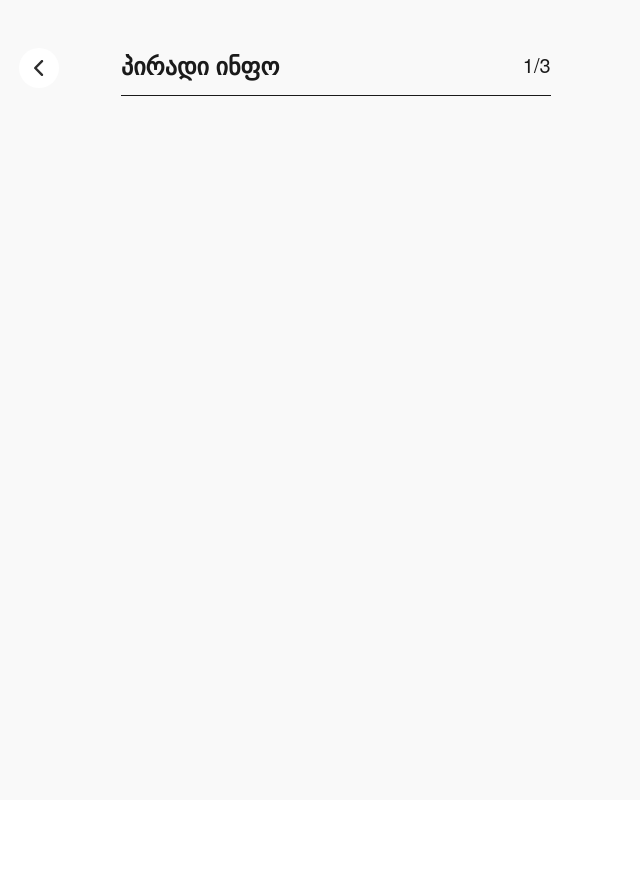
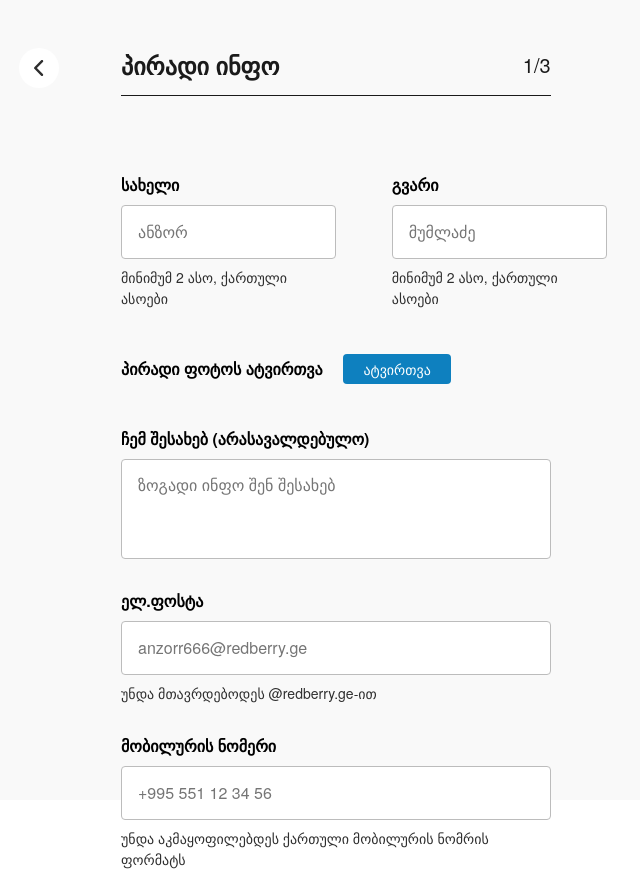
Before and after one commit to nsher888/RB-assignment, a plain HTML site: page personal.html in a window 1280 px wide. Shown: the whole page, without its empty margins (29-669 px from the left). Before the commit the page ends 800 px from the top, so only its background shows below. Drawn offline with Linux system fonts and the light colour scheme; a web font is replaced by a local one.

Commit message:
add personal info page markup

```diff
--- a/personal.html
+++ b/personal.html
@@ -19,6 +19,76 @@
 				<h2>პირადი ინფო</h2>
 				<p>1/3</p>
 			</div>
+
+			<form action="" class="form">
+				<div class="first-row">
+					<div class="flex-column">
+						<label for="fname" class="label-c">სახელი</label>
+						<input
+							type="text"
+							id="fname"
+							class="fname text-input-c"
+							placeholder="ანზორ"
+						/>
+						<p class="hint-c">მინიმუმ 2 ასო, ქართული ასოები</p>
+					</div>
+
+					<div class="flex-column">
+						<label for="lname" class="label-c">გვარი</label>
+						<input
+							type="text"
+							id="lname"
+							class="lname text-input-c"
+							placeholder="მუმლაძე"
+						/>
+						<p class="hint-c">მინიმუმ 2 ასო, ქართული ასოები</p>
+					</div>
+				</div>
+
+				<div class="file-upload">
+					<label for="file" class="label-c"
+						>პირადი ფოტოს ატვირთვა</label
+					>
+					<input type="file" id="file" class="file" />
+					<label for="file" class="upload-btn">ატვირთვა</label>
+				</div>
+
+				<div class="flex-column mb-3">
+					<label for="about" class="label-c"
+						>ჩემ შესახებ (არასავალდებულო)</label
+					>
+					<textarea
+						name="about"
+						id="about"
+						class="about text-input-c"
+						placeholder="ზოგადი ინფო შენ შესახებ"
+					></textarea>
+				</div>
+
+				<div class="flex-column mb-3">
+					<label for="email" class="label-c">ელ.ფოსტა</label>
+					<input
+						type="email"
+						id="email"
+						class="email text-input-c"
+						placeholder="anzorr666@redberry.ge"
+					/>
+					<p class="hint-c">უნდა მთავრდებოდეს @redberry.ge-ით</p>
+				</div>
+
+				<div class="flex-column mb-3">
+					<label for="phone" class="label-c">მობილურის ნომერი</label>
+					<input
+						type="tel"
+						id="phone"
+						class="phone text-input-c"
+						placeholder="+995 551 12 34 56"
+					/>
+					<p class="hint-c">
+						უნდა აკმაყოფილებდეს ქართული მობილურის ნომრის ფორმატს
+					</p>
+				</div>
+			</form>
 		</div>
 		<div class="right-container"></div>
 	</body>
--- a/scss/pages/_common.scss
+++ b/scss/pages/_common.scss
@@ -46,3 +46,96 @@
 	left: 4.8rem;
 	top: 4.8rem;
 }
+
+// SHORTHAND STYLES
+.flex-column {
+	display: flex;
+	flex-direction: column;
+	gap: 0.8rem;
+}
+
+.mb-3 {
+	margin-bottom: 3rem;
+}
+
+// PERSONAL PAGE _ STYLES
+
+.form {
+	padding-top: 7.7rem;
+}
+
+.first-row {
+	display: flex;
+	gap: 5.6rem;
+
+	& > div {
+		width: 50%;
+	}
+
+	margin-bottom: 4.8rem;
+}
+
+.label-c {
+	font-size: 1.6rem;
+	color: #000000;
+	font-weight: bold;
+	pointer-events: none;
+}
+
+.text-input-c {
+	border: 1px solid #bcbcbc;
+	border-radius: 4px;
+	padding: 1.4rem 1.6rem;
+	font-size: 1.6rem;
+	color: rgba(0, 0, 0, 0.6);
+	outline: none;
+}
+
+.text-input-c:hover,
+.text-input-c:focus {
+	box-shadow: inset 0 0 0 1px #bcbcbc;
+	color: #000000;
+}
+
+.text-input-c:hover::placeholder,
+.text-input-c:focus::placeholder {
+	color: #000000;
+}
+
+.hint-c {
+	font-size: 1.4rem;
+	color: #2e2e2e;
+}
+
+.about {
+	overflow: auto;
+	outline: none;
+
+	-webkit-box-shadow: none;
+	-moz-box-shadow: none;
+	box-shadow: none;
+
+	/*remove the resize handle on the bottom right*/
+	resize: none;
+
+	height: 10rem;
+	padding: 1.3rem 1.6rem;
+}
+
+.file-upload {
+	margin-bottom: 4.6rem;
+
+	.file {
+		display: none;
+	}
+
+	.upload-btn {
+		background: #0e80bf;
+		border-radius: 4px;
+		padding: 0.5rem 2rem;
+		margin-left: 1.9rem;
+		font-size: 1.4rem;
+		color: #fff;
+		cursor: pointer;
+	}
+}
```
Also changed, not shown: css/main.css, images/danger.svg (added), images/success.svg (added), 1 other file.
